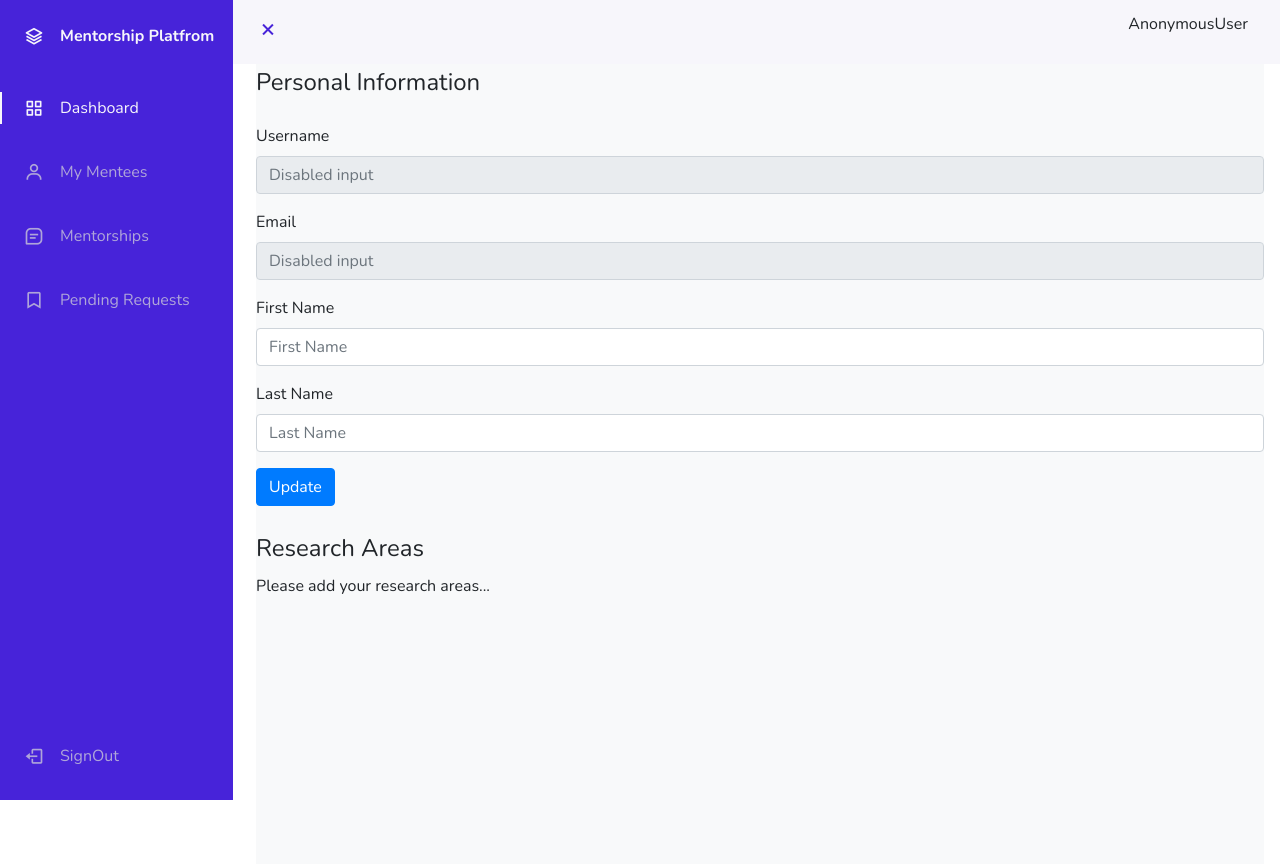
After one commit to ravipatidar10/mentorship_platform, a Django app: page /mentor/dashboard in a window 1280 px wide. The commit adds this page. Run offline with Django 3.2, Linux system fonts and the light colour scheme.

Commit message:
Create dashboard page

```diff
--- a/mentor/admin.py
+++ b/mentor/admin.py
@@ -1,5 +1,7 @@
 from django.contrib import admin
-from .models import Mentor
+from .models import Mentor, Research, ResearchDetails
 # Register your models here.
 
 admin.site.register(Mentor)
+admin.site.register(Research)
+admin.site.register(ResearchDetails)
--- a/mentor/urls.py
+++ b/mentor/urls.py
@@ -0,0 +1,6 @@
+from django.urls import path
+from .views import dashboard
+
+urlpatterns = [
+    path('dashboard', dashboard, name="mentor_dashboard"),
+]
--- a/mentor/views.py
+++ b/mentor/views.py
@@ -1,3 +1,5 @@
 from django.shortcuts import render
 
 # Create your views here.
+def dashboard(request):
+    return render(request, 'mentor/dashboard.html')
--- a/mentorship_platform/urls.py
+++ b/mentorship_platform/urls.py
@@ -19,4 +19,5 @@ from django.urls import path, include
 urlpatterns = [
     path('admin/', admin.site.urls),
     path('', include('users.urls')),
+    path('mentor/', include('mentor.urls')),
 ]
--- a/templates/index.html
+++ b/templates/index.html
@@ -13,8 +13,10 @@
     <script src="https://cdn.jsdelivr.net/npm/bootstrap@4.6.2/dist/js/bootstrap.bundle.min.js"
         integrity="sha384-Fy6S3B9q64WdZWQUiU+q4/2Lc9npb8tCaSX9FK7E8HnRr0Jz8D6OP9dO5Vg3Q9ct"
         crossorigin="anonymous"></script>
-    {% block title %}
-    {% endblock %}
+    <title>
+        {% block title %}
+        {% endblock %}
+    </title>
 </head>
 <script>
     document.addEventListener("DOMContentLoaded", function (event) {
@@ -260,7 +262,7 @@
                     <span class="nav_logo-name">Mentorship Platfrom</span>
                 </a>
                 <div class="nav_list">
-                    <a href="#" class="nav_link active">
+                    <a href="{% if role == 'mentee' %} {% url 'login' %} {% else %} {% url 'mentor_dashboard' %} {% endif %}" class="nav_link active">
                         <i class='bx bx-grid-alt nav_icon'></i>
                         <span class="nav_name">Dashboard</span>
                     </a>
@@ -307,11 +309,11 @@
     </div>
     <!--Container Main start-->
     <div class="height-100 bg-light">
-        <h4>Main Components</h4>
+        <!-- <h4>Main Components</h4> -->
+        {% block content %}
+        {% endblock %}
     </div>
     <!--Container Main end-->
-    {% block content %}
-    {% endblock %}
 </body>
 
 </html>
--- /dev/null
+++ b/templates/mentor/dashboard.html
@@ -0,0 +1,60 @@
+{% extends 'index.html' %}
+
+{% block title %} Dashboard {% endblock %}
+
+{% block content %}
+    <div>
+        <form method="post" action="{% url 'update' %}">
+            <fieldset>
+                {% csrf_token %}
+              <legend>Personal Information</legend>
+              <div class="form-group">
+                <input type="text" name="role" value="mentor" hidden>
+              </div>
+              <div class="form-group">
+                <label for="username">Username</label>
+                <input type="text" id="username" class="form-control" placeholder="Disabled input" value="{{ request.user.username }}" disabled>
+              </div>
+              <div class="form-group">
+                <label for="email">Email</label>
+                <input type="text" id="email" class="form-control" placeholder="Disabled input" value="{{ request.user.email }}" disabled>
+              </div>
+              <div class="form-group">
+                <label for="first_name">First Name</label>
+                <input name="first_name" type="text" id="first_name" class="form-control" placeholder="First Name" value="{{ request.user.first_name }}">
+              </div>
+              <div class="form-group">
+                <label for="last_name">Last Name</label>
+                <input name="last_name" type="text" id="last_name" class="form-control" placeholder="Last Name" value="{{ request.user.last_name }}">
+              </div>
+              <!-- <div class="form-group">
+                <label for="disabledSelect">Disabled select menu</label>
+                <select id="disabledSelect" class="form-control">
+                  <option>Disabled select</option>
+                </select>
+              </div> -->
+              <!-- <div class="form-group">
+                <div class="form-check">
+                  <input class="form-check-input" type="checkbox" id="disabledFieldsetCheck" disabled>
+                  <label class="form-check-label" for="disabledFieldsetCheck">
+                    Can't check this
+                  </label>
+                </div>
+              </div> -->
+              <button type="submit" class="btn btn-primary">Update</button>
+            </fieldset>
+          </form>
+    </div>
+    <div>
+        <br>
+        <legend>Research Areas</legend>
+        {% if researches %}
+            <div>
+
+            </div>
+        {% else %}
+        <p>Please add your research areas...</p>
+        {% endif %}
+
+    </div>
+{% endblock %}
--- a/users/urls.py
+++ b/users/urls.py
@@ -1,8 +1,9 @@
 from django.urls import path
-from .views import login, signup, signout
+from .views import login, signup, signout, update
 
 urlpatterns = [
     path('', login, name="login"),
     path('signup/', signup, name="signup"),
-    path('signout/', signout, name="signout")
+    path('signout/', signout, name="signout"),
+    path('update/', update, name="update" )
 ]
```
Also changed, not shown: mentor/models.py (+11 -0 lines), users/views.py (+17 -3 lines), mentor/migrations/0002_mentor_research_area.py (added), mentor/migrations/0003_research_remove_mentor_research_area_researchdetails_and_more.py (added), 1 other file.
